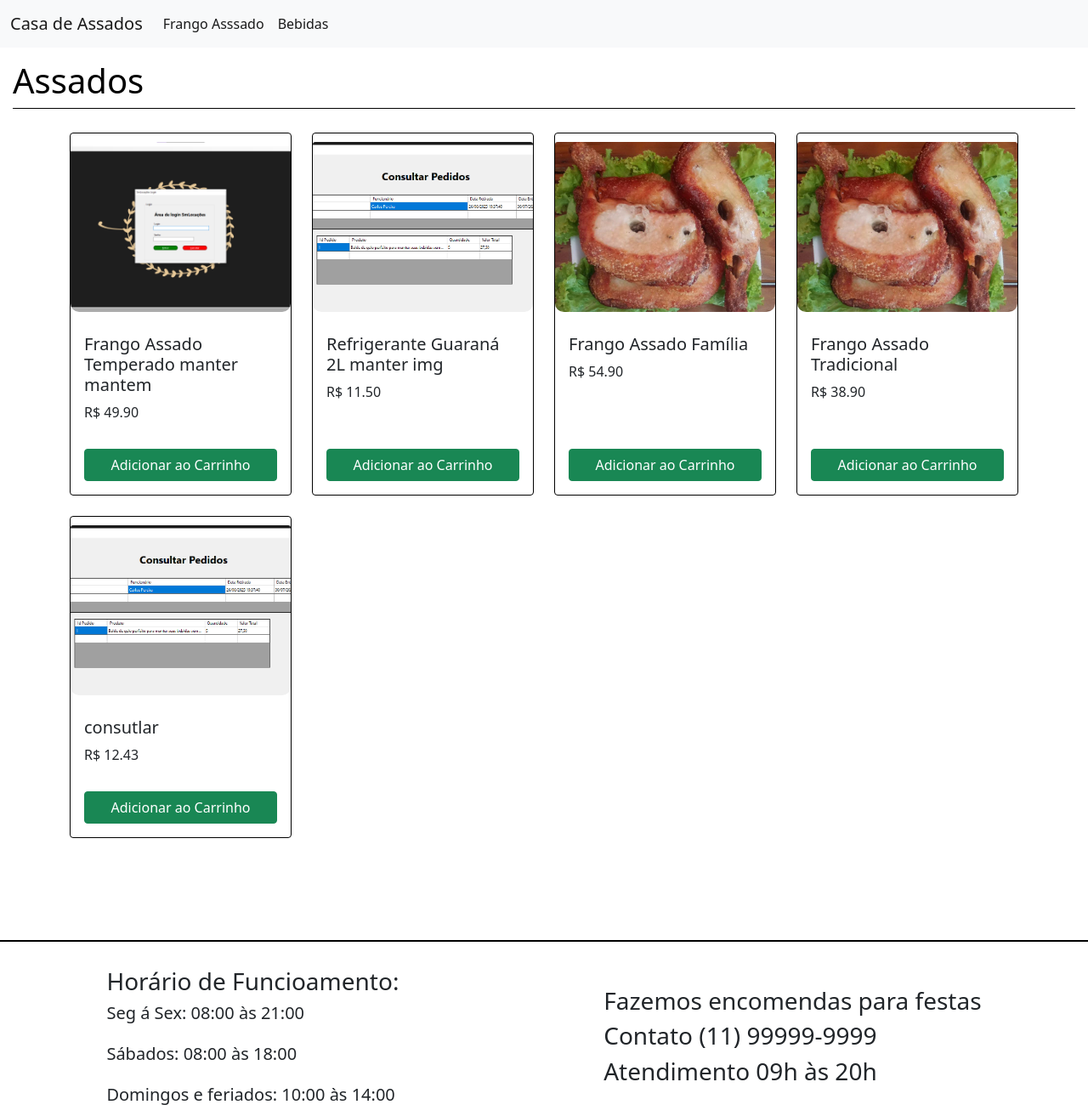
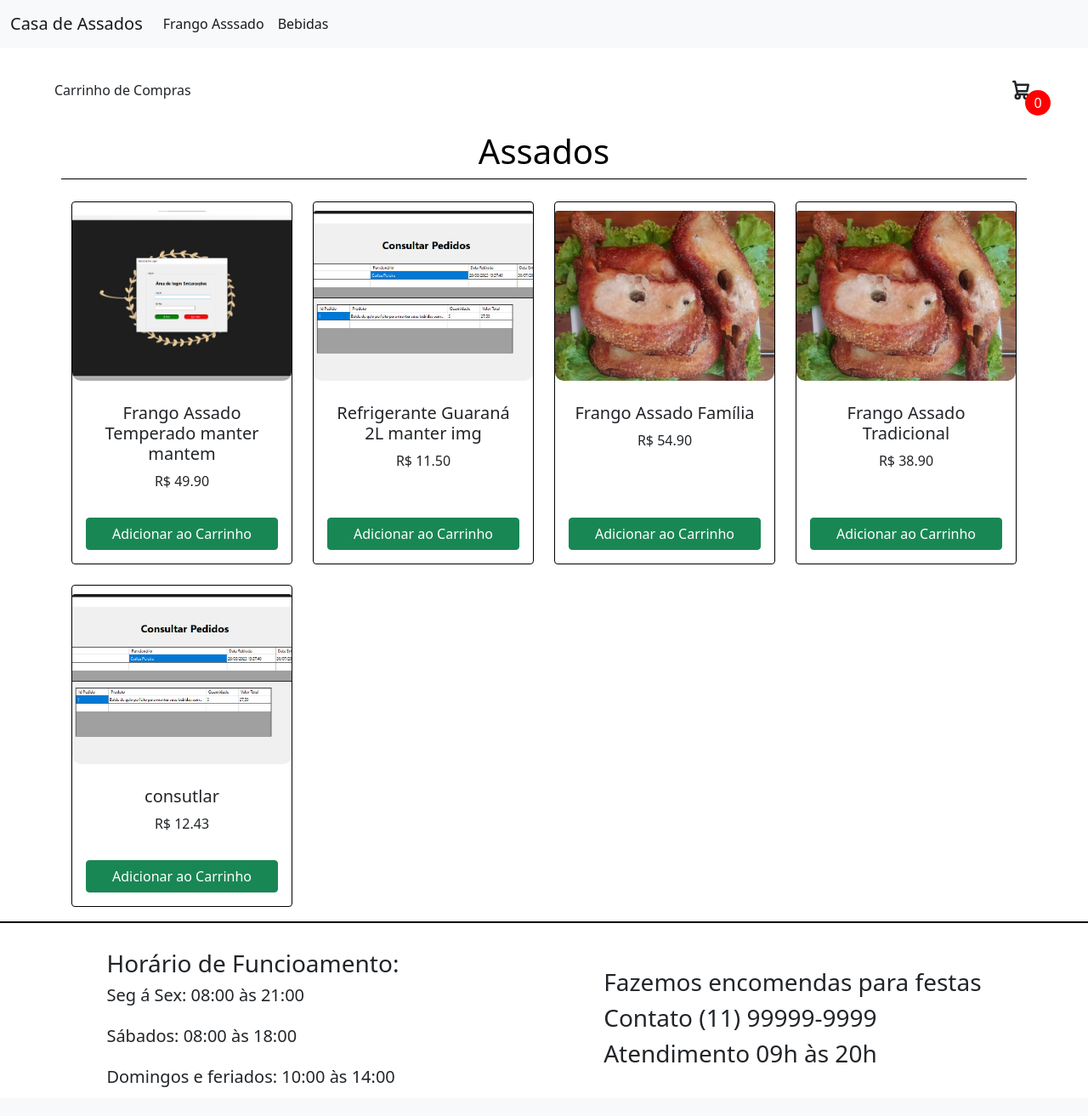
Before and after one commit to dudu5569/dfassados, a PHP site: page /assados.php in a window 1280 px wide. Shown: the whole page at 85% size. After the commit the page ends 1279 px from the top, so only its background shows below. Run offline with PHP 8.4, Linux system fonts and the light colour scheme; data comes from the database, SQL or seed files in the repository.

Commit message:
finalizando carrinho

```diff
--- a/public/assados.php
+++ b/public/assados.php
@@ -16,17 +16,21 @@ $tabela_frango = $lista->listar_frangos();
   <link rel="stylesheet" href="css/bootstrap.min.css">
   <link rel="stylesheet" href="css/style.css">
 </head>
-
-<body>
+<body class="">
   <?php include 'cabeçalho.php';?>
 
-<!--
-  <div id="painel_casa">
-    <img src="https://placehold.co/950x500/EEE/31343C" alt="">
+<div class="cart-container">
+    <header>
+      <div class="cart-title">Carrinho de Compras</div>
+      <div class="icon-cart">
+      <svg aria-hidden="true" xmlns="http://www.w3.org/2000/svg" width="40" height="40" fill="none" viewBox="0 0 24 24">
+          <path stroke="currentColor" stroke-linecap="round" stroke-linejoin="round" stroke-width="2" d="M5 4h1.5L9 16m0 0h8m-8 0a2 2 0 1 0 0 4 2 2 0 0 0 0-4Zm8 0a2 2 0 1 0 0 4 2 2 0 0 0 0-4Zm-8.5-3h9.25L19 7H7.312"/>
+      </svg>
+      <span class="qntd_carrinho" >0</span>
     </div>
--->
+  </header>
 
-  <div id="assados">
+<div id="bebidas">
       <div id="titleprodutos">
         <h1>Assados</h1>
       </div>
@@ -35,31 +39,45 @@ $tabela_frango = $lista->listar_frangos();
       <?php foreach ($tabela_frango as $linha): ?>
         <div class="col-12 col-sm-6 col-md-4 col-lg-3 mb-4">
           <div class="card h-100">
+
             <img class="img_produto card-img-top"
                 src="../img/<?= $linha['imagem'] ?>"
                 alt="" height="200">
             <div class="card-body d-flex flex-column">
               <h5 class="card-title"><?= $linha['descricao'] ?></h5>
               <p class="card-text">R$ <?= $linha['preco'] ?></p>
-            <a href="#" class="btn btn-success mt-auto">
+              <a class="btn btn-success mt-auto addcarrinho">
                 Adicionar ao Carrinho
               </a>
             </div>
           </div>
         </div>
-
       <?php endforeach; ?>
     </div>
   </div>
   </div>
 
-  <br><br><br><br>
+</div>
+
+<div class="janelacarrinho">
+  <h1>Carrinho</h1>
+
+  <div class="listacompras">
+
+  </div>
+
+  <div class="botoescarrinho">
+    <button class="close">Fechar</button>
+    <button class="checkout">Concluir Pedido</button>
+  </div>
+</div>
 
 
 
 <div id="linha"></div>
 
 <?php include 'rodape.php';   ?>
+<script src="js/scriptcarrinho.js"></script>
 </body>
 
 </html>
--- a/public/index.php
+++ b/public/index.php
@@ -27,7 +27,7 @@ $tabela_frango = $lista->listar_frangos_destaque();
       <svg aria-hidden="true" xmlns="http://www.w3.org/2000/svg" width="40" height="40" fill="none" viewBox="0 0 24 24">
           <path stroke="currentColor" stroke-linecap="round" stroke-linejoin="round" stroke-width="2" d="M5 4h1.5L9 16m0 0h8m-8 0a2 2 0 1 0 0 4 2 2 0 0 0 0-4Zm8 0a2 2 0 1 0 0 4 2 2 0 0 0 0-4Zm-8.5-3h9.25L19 7H7.312"/>
       </svg>
-      <span>0</span>
+      <span class="qntd_carrinho" >0</span>
     </div>
   </header>
     <div id="assados">
--- a/public/js/scriptcarrinho.js
+++ b/public/js/scriptcarrinho.js
@@ -5,7 +5,46 @@ let body = document.querySelector('body');
 let botaofechar = document.querySelector('.close');
 let botoes = document.querySelectorAll('.addcarrinho');
 let lista = document.querySelector('.janelacarrinho .listacompras');
-let carrinho = [];
+let qntd_carrinho = document.querySelector('.qntd_carrinho');
+let carrinho = JSON.parse(localStorage.getItem('carrinho')) || [];
+
+renderizarCarrinho();
+atualizarqntdcarrinho();
+
+function salvarCarrinho(){
+    localStorage.setItem('carrinho', JSON.stringify(carrinho));
+}
+
+function atualizarqntdcarrinho(){
+    qntd_carrinho.innerText = carrinho.length;
+}
+
+function aumentar(index){
+    carrinho[index].quantidade++;
+    renderizarCarrinho();
+    salvarCarrinho();
+}
+
+
+function diminuir(index){
+    if(carrinho[index].quantidade > 1){
+        carrinho[index].quantidade--;
+    }else{
+        carrinho.splice(index, 1); // remove item
+    }
+    renderizarCarrinho();
+    atualizarqntdcarrinho();
+    salvarCarrinho();
+}
+
+function removerItem(index){
+    carrinho.splice(index, 1);
+
+    renderizarCarrinho();
+    atualizarqntdcarrinho();
+    salvarCarrinho();
+}
+
 
 
 iconecart.addEventListener('click', () =>{
@@ -19,19 +58,35 @@ botaofechar.addEventListener('click', () =>{
 
 function renderizarCarrinho() {
     lista.innerHTML = "";
+    let total = 0;
 
-    carrinho.forEach(item => {
+    carrinho.forEach((item, index) => {
         let div = document.createElement('div');
 
         div.style.margin = "10px";
         div.style.padding = "10px";
 
-        div.innerText = item.nome + " - Qtd: " + item.quantidade;
+        let subtotal = item.preco * item.quantidade;
+        total += subtotal;
+
+        div.innerHTML = `
+            <strong>${item.nome}</strong><br>
+            Preço: R$ ${item.preco.toFixed(2)}<br>
+
+            <button id="aumentarqntd" onclick="diminuir(${index})">➖</button>
+            ${item.quantidade}
+            <button id="diminuirqntd" onclick="aumentar(${index})">➕</button>
+            <button id="removeritem" onclick="removerItem(${index})">Remover🗑️</button>
+
+            <br>Subtotal: R$ ${subtotal.toFixed(2)}
+        `;
 
         lista.appendChild(div);
-        console.log(lista.innerHTML);
+    });
 
-    });
+    let totalDiv = document.createElement('div');
+    totalDiv.innerHTML = `<h3>Total: R$ ${total.toFixed(2)}</h3>`;
+    lista.appendChild(totalDiv);
 }
 
 
@@ -42,6 +97,12 @@ botoes.forEach(botao => {
 
         let card = botao.closest('.card');
         let nome = card.querySelector('.card-title').innerText;
+        let preco = parseFloat(
+        card.querySelector('.card-text').innerText
+        .replace('R$', '')
+        .replace(',', '.')
+            );
+
 
         let produto = carrinho.find(p => p.nome === nome);
 
@@ -50,12 +111,15 @@ botoes.forEach(botao => {
         }else{
             carrinho.push({
                 nome: nome,
+                preco: preco,
                 quantidade: 1
             });
         }
 
         console.log(carrinho);
 
+        atualizarqntdcarrinho();
         renderizarCarrinho();
+        salvarCarrinho();
     })
 })
```
Also changed, not shown: public/bebidas.php (+29 -2 lines), public/css/style.css (+31 -7 lines). Lines whose indentation alone changed are shown as unchanged.
